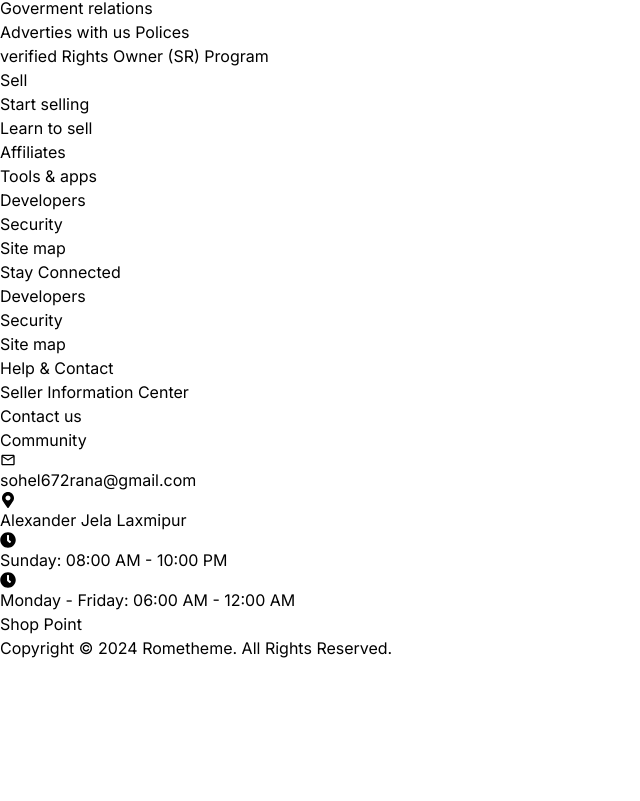
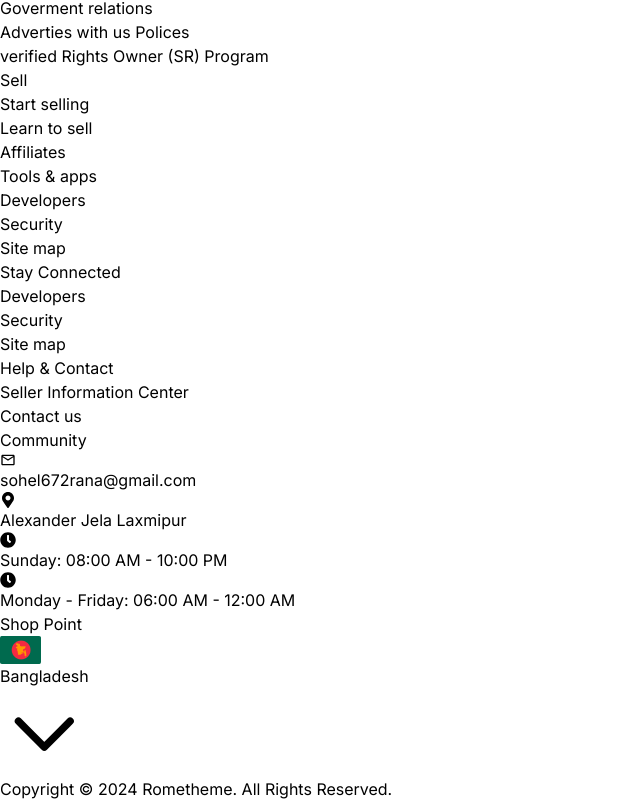
Before and after one commit to programmer-kabir/Shop-Point, a React (Vite) app in the folder Client-Side/: page / in a window 1280 px wide. Shown: the part 1053-1854 px from the top of the page, without its empty margins (0-640 px from the left). Before the commit the page ends 1713 px from the top, so only its background shows below. Built offline with nearby package versions, Linux system fonts and the light colour scheme.

Commit message:
footer done

```diff
--- a/Client-Side/src/Pages/Share/Footer.jsx
+++ b/Client-Side/src/Pages/Share/Footer.jsx
@@ -1,9 +1,11 @@
-import React from "react";
+import React , {useState} from "react";
 import { MdOutlineMailOutline } from "react-icons/md";
 import { FaMapMarkerAlt, FaClock } from "react-icons/fa";
 import Social from "../../components/Social";
 import Footer_link from "../../components/Footer_link";
 const Footer = () => {
+
+  const [dropdown, setDropdown] = useState(false);
   const social = [
     { url: "https://www.facebook.com/", icon: "facebook" },
     { url: "https://www.twitter.com/", icon: "twitter" },
@@ -41,17 +43,25 @@ const Footer = () => {
     { title: "Contact us", url: "/Contact-us" },
   ];
 
+  const toggleDropdown = ()=>{
+    setDropdown(!dropdown)
+  }
+
   return (
     <>
       <footer>
         {/* footer top */}
         <div className="bg-[#1F7634]">
-          <div className="text-center lg:text-left md:text-left container mx-auto grid grid-cols-1  md:grid-cols-3 lg:grid-cols-5 gap-14 lg:gap-6 pt-10 pb-4  px-7 lg:px-4">
+          <div className="text-center lg:text-left md:text-left container mx-auto grid grid-cols-1  md:grid-cols-3 lg:grid-cols-5 gap-14 lg:gap-6 pt-10 pb-4  px-7 pb-20 lg:px-4">
             <div className="">
               <a href="">
-                <img src="/images/logo.png" alt="" className="w-4/12 lg:w-7/12 md:w-7/12  mx-auto	lg:ml-0 md:ml-0" />
+                <img
+                  src="/images/logo.png"
+                  alt=""
+                  className="w-4/12 lg:w-7/12 md:w-7/12  mx-auto	lg:ml-0 md:ml-0"
+                />
               </a>
-              <p className="mb-8 mt-8 md:text-sm lg:text-xs text-white">
+              <p className="mb-8 mt-8 md:text-sm xl:text-sm lg:text-xs text-white">
                 Lorem Sohel Rana sit amet, consectetur adipiscing elit. Ut elit
                 tellus luctus.
               </p>
@@ -64,7 +74,7 @@ const Footer = () => {
             </div>
 
             <div>
-              <h4 className="text-white mb-[14px] font-bold text-2xl lg:text-lg tracking-[4%] ">
+              <h4 className="text-white mb-[14px] font-bold xl:text-2xl lg:text-lg tracking-[4%] ">
                 About
               </h4>
               {about.map((item, index) => (
@@ -74,7 +84,7 @@ const Footer = () => {
 
             <div>
               <div>
-                <h4 className="text-white mb-[14px] font-bold text-2xl lg:text-lg tracking-[4%] ">
+                <h4 className="text-white mb-[14px] font-bold xl:text-2xl  lg:text-lg tracking-[4%] ">
                   Sell
                 </h4>
                 {sell.map((item, index) => (
@@ -83,7 +93,7 @@ const Footer = () => {
               </div>
 
               <div className="mt-7">
-                <h4 className="text-white mb-[14px] font-bold text-2xl lg:text-lg tracking-[4%] ">
+                <h4 className="text-white mb-[14px] font-bold xl:text-2xl  lg:text-lg tracking-[4%] ">
                   Tools & apps
                 </h4>
                 {Tools.map((item, index) => (
@@ -92,7 +102,7 @@ const Footer = () => {
               </div>
             </div>
             <div>
-              <h4 className="text-white mb-[14px] font-bold text-2xl lg:text-lg tracking-[4%] ">
+              <h4 className="text-white mb-[14px] font-bold xl:text-2xl  lg:text-lg tracking-[4%] ">
                 Stay Connected
               </h4>
               {Tools.map((item, index) => (
@@ -101,7 +111,7 @@ const Footer = () => {
             </div>
             <div>
               <div>
-                <h4 className="text-white mb-[14px] font-bold text-2xl lg:text-lg tracking-[4%] ">
+                <h4 className="text-white mb-[14px] font-bold xl:text-2xl  lg:text-lg tracking-[4%] ">
                   Help & Contact
                 </h4>
 
@@ -111,7 +121,7 @@ const Footer = () => {
               </div>
 
               <div className="mt-7">
-                <h4 className="text-white mb-[14px] font-bold text-2xl lg:text-lg tracking-[4%] ">
+                <h4 className="text-white mb-[14px] font-bold xl:text-2xl  lg:text-lg tracking-[4%] ">
                   Community
                 </h4>
 
@@ -119,28 +129,80 @@ const Footer = () => {
                   {/* Email */}
                   <div className="flex items-center gap-1">
                     <MdOutlineMailOutline className="text-white" />
-                    <p className="text-white md:text-sm lg:text-xs">sohel672rana@gmail.com </p>
+                    <p className="text-white md:text-sm lg:text-xs xl:text-lg">
+                      sohel672rana@gmail.com{" "}
+                    </p>
                   </div>
                   <div className="flex items-center gap-1">
                     <FaMapMarkerAlt className="text-white" />
-                    <p className="text-white md:text-sm lg:text-xs">Alexander Jela Laxmipur</p>
+                    <p className="text-white md:text-sm lg:text-xs xl:text-lg">
+                      Alexander Jela Laxmipur
+                    </p>
                   </div>
                   <div className="flex items-center md:items-start gap-1">
                     <FaClock className="text-white" />
-                    <p className="text-white md:text-sm lg:text-xs ">Sunday: 08:00 AM - 10:00 PM</p>
+                    <p className="text-white md:text-sm lg:text-xs xl:text-lg">
+                      Sunday: 08:00 AM - 10:00 PM
+                    </p>
                   </div>
                   <div className="flex items-center md:items-start gap-1">
                     <FaClock className="text-white" />
-                    <p className="text-white md:text-sm lg:text-xs">
+                    <p className="text-white md:text-sm lg:text-xs xl:text-lg">
                       Monday - Friday: 06:00 AM - 12:00 AM
                     </p>
                   </div>
                 </div>
               </div>
               <div>
-                <h4 className="text-white mb-[14px] mt-[32px] font-bold lg:text-lg text-2xl tracking-[4%]">
+                <h4 className="text-white mb-[14px] mt-[32px] font-bold lg:text-lg xl:text-2xl  tracking-[4%]">
                   Shop Point
                 </h4>
+
+                <div className="relative inline-block text-left">
+                  <button
+                    type="button"
+                    className="flex items-center gap-2 bg-white text-black px-4 py-2 rounded-md focus:outline-none"
+                    onClick={toggleDropdown}
+                  >
+
+                    <img src="images/bd.png" alt=""  />
+                    <span>Bangladesh</span>
+                    <svg
+                      className="w-4 h-4 "
+                      xmlns="http://www.w3.org/2000/svg"
+                      fill="none"
+                      viewBox="0 0 24 24"
+                      stroke="currentColor"
+                    >
+                      <path
+                        strokeLinecap="round"
+                        strokeLinejoin="round"
+                        strokeWidth="2"
+                        d="M19 9l-7 7-7-7"
+                      />
+                    </svg>
+                  </button>
+
+                  {/* dropdown */}
+                  {
+                    dropdown && (
+                      <div
+          className="absolute right-0 mt-2 w-48 bg-white border border-gray-200 rounded-md shadow-lg"
+
+        >
+          <a href="#" className="block px-4 py-2 text-gray-700 hover:bg-gray-100">
+            Option 1
+          </a>
+          <a href="#" className="block px-4 py-2 text-gray-700 hover:bg-gray-100">
+            Option 2
+          </a>
+          <a href="#" className="block px-4 py-2 text-gray-700 hover:bg-gray-100">
+            Option 3
+          </a>
+        </div>
+                    )
+                  }
+                </div>
               </div>
             </div>
           </div>
--- a/Client-Side/src/components/Footer_link.jsx
+++ b/Client-Side/src/components/Footer_link.jsx
@@ -7,7 +7,7 @@ const Footer_link = ({ menu, url }) => {
     <>
       <ul className="flex flex-col gap-3">
           <li>
-            <Link to={url} className="text-white md:text-sm lg:text-xs">{menu}</Link>
+            <Link to={url} className="text-white xl:text-lg md:text-sm lg:text-xs">{menu}</Link>
           </li>
       </ul>
     </>
```
Also changed, not shown: Client-Side/public/images/bd.png (added), Client-Side/public/images/bd.svg (added).
